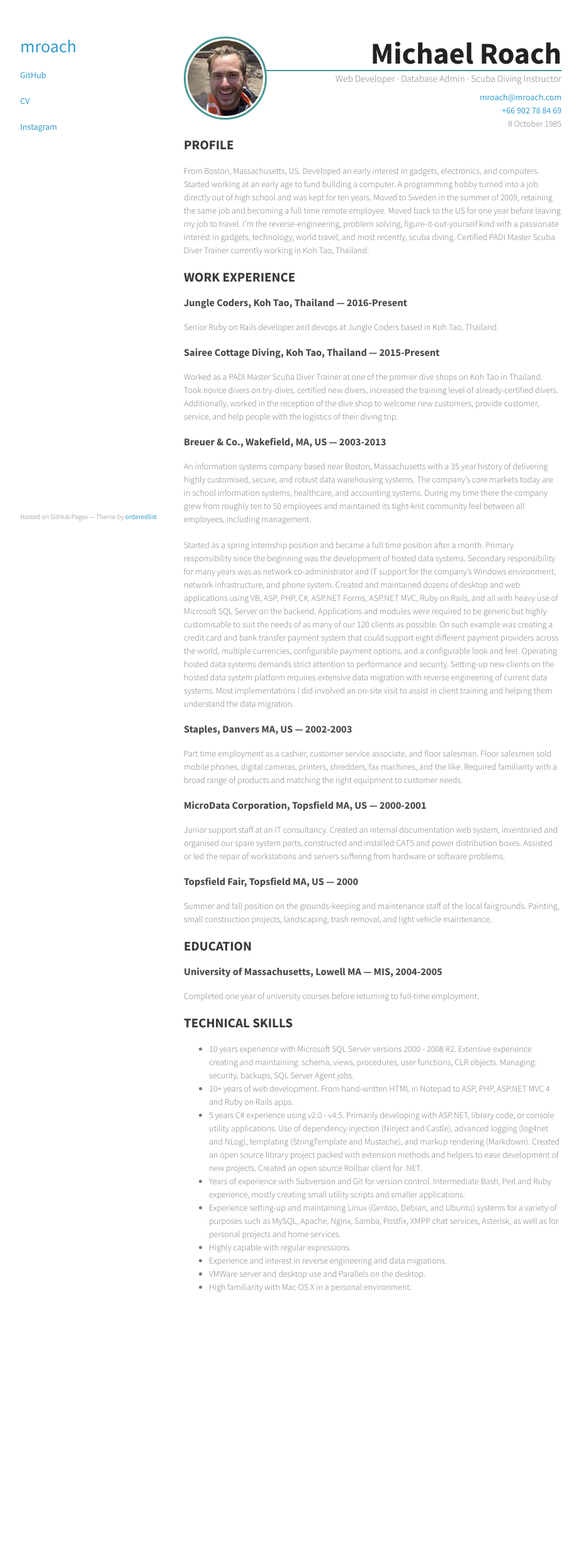
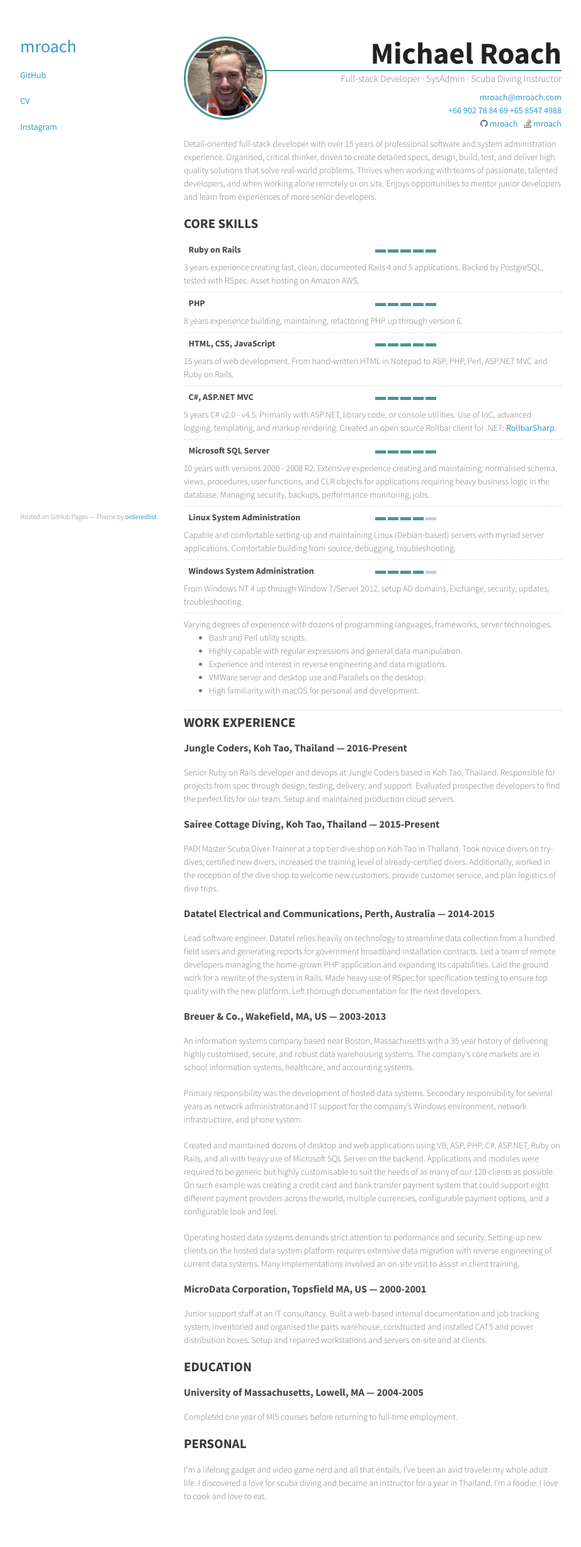
Before and after one commit to mroach/mroach.github.io, a Jekyll site: the page built from cv.html, in a window 1280 px wide. Shown: the whole page at 63% size, without its empty margins (178-1101 px from the left). Built offline with Jekyll 4.4.1, drawn with Linux system fonts in a browser that asks for light colours; nearby versions of some CDN libraries; before the commit the page ends 2124 px from its top, so only the background shows below that.

Commit message:
big CV revamp

```diff
--- a/_layouts/default.html
+++ b/_layouts/default.html
@@ -8,6 +8,8 @@
     <link rel="stylesheet" href="/stylesheets/styles.css">
     <link rel="stylesheet" href="/stylesheets/pygment_trac.css">
     <link rel="stylesheet" href="/stylesheets/cv.css">
+    <link rel="stylesheet" href="//cdnjs.cloudflare.com/ajax/libs/font-awesome/4.7.0/css/font-awesome.min.css">
+    <link rel="stylesheet" href="//cdn.jsdelivr.net/devicons/1.8.0/css/devicons.min.css">
     <meta name="viewport" content="width=device-width, initial-scale=1, user-scalable=no">
     <script type="text/javascript" src="http://code.jquery.com/jquery-1.10.1.min.js"></script>
     <!--[if lt IE 9]>
--- a/cv.html
+++ b/cv.html
@@ -2,61 +2,188 @@
 layout: default
 title: CV - Michael Roach
 ---
-
+<script type="text/javascript">
+  $(function() {
+    var maxRating = 5;
+    $('.rating').each((ix, e) => {
+      let $self = $(e)
+      let fill = $self.data('fill')
+      for (let i = 1; i <= maxRating; i++) {
+        $self.append($('<div>', {class: i <= fill ? 'fill' : 'empty'}))
+      }
+    })
+  });
+</script>
 <div class="cv">
   <div class="head">
     <div class="photo">
       <img src="/images/me.jpg" alt="Mike Roach" />
     </div>
     <h1>Michael Roach</h1>
-    <div class="info-line">Web Developer &middot; Database Admin &middot; Scuba Diving Instructor</div>
+    <div class="info-line">Full-stack Developer &middot; SysAdmin &middot; Scuba Diving Instructor</div>
     <div class="email"><a href="mailto:mroach@mroach.com">mroach@mroach.com</a></div>
     <div class="phone">
       <a href="tel:+66902798468">+66 902 78 84 69</a>
+      <a href="tel:+6585474988">+65 8547 4988</a>
     </div>
-    <div class="birthday">8 October 1985</div>
+    <div class="socials">
+      <span><i class="fa fa-github"></i> <a href="https://github.com/mroach">mroach</a></span>
+      <span><i class="fa fa-stack-overflow"></i> <a href="http://stackoverflow.com/users/642978/mroach">mroach</a></span>
+    </div>
   </div>
-  <h2>Profile</h2>
-  <p>From Boston, Massachusetts, US. Developed an early interest in gadgets, electronics, and computers. Started working at an early age to fund building a computer. A programming hobby turned into a job directly out of high school and was kept for ten years. Moved to Sweden in the summer of 2009, retaining the same job and becoming a full time remote employee. Moved back to the US for one year before leaving my job to travel. I’m the reverse-engineering, problem solving, figure-it-out-yourself kind with a passionate interest in gadgets, technology, world travel, and most recently, scuba diving. Certified PADI Master Scuba Diver Trainer currently working in Koh Tao, Thailand.</p>
+
+  <p>
+    Detail-oriented full-stack developer with over 15 years of professional software and system administration experience.
+    Organised, critical thinker, driven to create detailed specs, design, build, test, and deliver high quality solutions that solve real-world problems.
+    Thrives when working with teams of passionate, talented developers, and when working alone remotely or on site.
+    Enjoys opportunities to mentor junior developers and learn from experiences of more senior developers.
+  </p>
+
+  <h2>Core Skills</h2>
+  <div class="skill">
+    <div class="title"><h4><i class="devicons devicons-ruby_on_rails"></i> Ruby on Rails</h4></div>
+    <div class="level"><div class="rating" data-fill="5"></div></div>
+    <div class="description">
+      3 years experience creating fast, clean, documented Rails 4 and 5 applications.
+      Backed by PostgreSQL, tested with RSpec. Asset hosting on Amazon AWS.
+    </div>
+  </div>
+  <div class="skill">
+    <div class="title"><h4><i class="devicons devicons-php"></i> PHP</h4></div>
+    <div class="level"><div class="rating" data-fill="5"></div></div>
+    <div class="description">8 years experience building, maintaining, refactoring PHP up through version 6.</div>
+  </div>
+  <div class="skill">
+    <div class="title"><h4><i class="devicons devicons-html5"></i> HTML, CSS, JavaScript</h4></div>
+    <div class="level"><div class="rating" data-fill="5"></div></div>
+    <div class="description">15 years of web development. From hand-written HTML in Notepad to ASP, PHP, Perl, ASP.NET MVC and Ruby on Rails.</div>
+  </div>
+  <div class="skill">
+    <div class="title"><h4><i class="devicons devicons-dotnet"></i> C#, ASP.NET MVC</h4></div>
+    <div class="level"><div class="rating" data-fill="5"></div></div>
+    <div class="description">
+      5 years C# v2.0 - v4.5. Primarily with ASP.NET, library code, or console utilities.
+      Use of IoC, advanced logging, templating, and markup rendering.
+      Created an open source Rollbar client for .NET: <a href="https://github.com/mroach/RollbarSharp">RollbarSharp</a>.
+    </div>
+  </div>
+  <div class="skill">
+    <div class="title"><h4><i class="devicons devicons-msql_server"></i> Microsoft SQL Server</h4></div>
+    <div class="level"><div class="rating" data-fill="5"></div></div>
+    <div class="description">
+      10 years with versions 2000 - 2008 R2.
+      Extensive experience creating and maintaining: normalised schema, views, procedures, user functions, and CLR objects for applications requiring heavy business logic in the database.
+      Managing security, backups, performance monitoring, jobs.
+    </div>
+  </div>
+  <div class="skill">
+    <div class="title"><h4><i class="devicons devicons-linux"></i> Linux System Administration</h4></div>
+    <div class="level"><div class="rating" data-fill="4"></div></div>
+    <div class="description">
+      Capable and comfortable setting-up and maintaining Linux (Debian-based) servers
+      with myriad server applications.
+      Comfortable building from source, debugging, troubleshooting.
+    </div>
+  </div>
+  <div class="skill">
+    <div class="title"><h4><i class="devicons devicons-windows"></i> Windows System Administration</h4></div>
+    <div class="level"><div class="rating" data-fill="4"></div></div>
+    <div class="description">
+      From Windows NT 4 up through Window 7/Server 2012, setup AD domains, Exchange, security, updates, troubleshooting.
+    </div>
+  </div>
+  <div class="skill">
+    <div class="icon-kitchen-sink">
+      <i class="devicons devicons-sass"></i>
+      <i class="devicons devicons-git"></i>
+      <i class="devicons devicons-perl"></i>
+      <i class="devicons devicons-javascript"></i>
+      <i class="devicons devicons-css3"></i>
+      <i class="devicons devicons-mysql"></i>
+      <i class="devicons devicons-postgresql"></i>
+      <i class="devicons devicons-apple"></i>
+      <i class="devicons devicons-ubuntu"></i>
+      <i class="devicons devicons-terminal"></i>
+      <i class="devicons devicons-gnu"></i>
+      <i class="devicons devicons-aws"></i>
+      <i class="devicons devicons-sublime"></i>
+      <i class="devicons devicons-atom"></i>
+      <i class="devicons devicons-visualstudio"></i>
+    </div>
+    <div class="description">
+      Varying degrees of experience with dozens of programming languages, frameworks, server technologies.
+      <ul>
+        <li>Bash and Perl utility scripts.</li>
+        <li>Highly capable with regular expressions and general data manipulation.</li>
+        <li>Experience and interest in reverse engineering and data migrations.</li>
+        <li>VMWare server and desktop use and Parallels on the desktop.</li>
+        <li>High familiarity with macOS for personal and development.</li>
+      </ul>
+    </div>
+  </div>
 
   <h2>Work Experience</h2>
-
   <h3>Jungle Coders, Koh Tao, Thailand — 2016-Present</h3>
-  <p>Senior Ruby on Rails developer and devops at Jungle Coders based in Koh Tao, Thailand.</p>
+  <p>
+    Senior Ruby on Rails developer and devops at Jungle Coders based in Koh Tao, Thailand.
+    Responsible for projects from spec through design, testing, delivery, and support.
+    Evaluated prospective developers to find the perfect fits for our team.
+    Setup and maintained production cloud servers.
+  </p>
 
   <h3>Sairee Cottage Diving, Koh Tao, Thailand — 2015-Present</h3>
-  <p>Worked as a PADI Master Scuba Diver Trainer at one of the premier dive shops on Koh Tao in Thailand. Took novice divers on try-dives, certified new divers, increased the training level of already-certified divers. Additionally, worked in the reception of the dive shop to welcome new customers, provide customer, service, and help people with the logistics of their diving trip.</p>
+  <p>
+    PADI Master Scuba Diver Trainer at a top tier dive shop on Koh Tao in Thailand.
+    Took novice divers on try-dives, certified new divers, increased the training level of already-certified divers.
+    Additionally, worked in the reception of the dive shop to welcome new customers, provide customer service, and plan logistics of dive trips.
+  </p>
+
+  <h3>Datatel Electrical and Communications, Perth, Australia — 2014-2015</h3>
+  <p>
+    Lead software engineer.
+    Datatel relies heavily on technology to streamline data collection from a hundred field users and generating reports for government broadband installation contracts.
+    Led a team of remote developers managing the home-grown PHP application and expanding its capabilities.
+
+    Laid the ground work for a rewrite of the system in Rails. Made heavy use of RSpec for specification testing to ensure top quality with the new platform. Left thorough documentation for the next developers.
+</p>
 
   <h3>Breuer &amp; Co., Wakefield, MA, US — 2003-2013</h3>
-  <p>An information systems company based near Boston, Massachusetts with a 35 year history of delivering highly customised, secure, and robust data warehousing systems. The company’s core markets today are in school information systems, healthcare, and accounting systems. During my time there the company grew from roughly ten to 50 employees and maintained its tight-knit community feel between all employees, including management.</p>
+  <p>
+    An information systems company based near Boston, Massachusetts with a 35 year history of delivering highly customised, secure, and robust data warehousing systems.
+    The company’s core markets are in school information systems, healthcare, and accounting systems.
+  </p>
 
-  <p>Started as a spring internship position and became a full time position after a month. Primary responsibility since the beginning was the development of hosted data systems. Secondary responsibility for many years was as network co-administrator and IT support for the company’s Windows environment, network infrastructure, and phone system. Created and maintained dozens of desktop and web applications using VB, ASP, PHP, C#, ASP.NET Forms, ASP.NET MVC, Ruby on Rails, and all with heavy use of Microsoft SQL Server on the backend. Applications and modules were required to be generic but highly customisable to suit the needs of as many of our 120 clients as possible. On such example was creating a credit card and bank transfer payment system that could support eight different payment providers across the world, multiple currencies, configurable payment options, and a configurable look and feel. Operating hosted data systems demands strict attention to performance and security. Setting-up new clients on the hosted data system platform requires extensive data migration with reverse engineering of current data systems. Most implementations I did involved an on-site visit to assist in client training and helping them understand the data migration.</p>
-
-  <h3>Staples, Danvers MA, US — 2002-2003</h3>
-  <p>Part time employment as a cashier, customer service associate, and floor salesman. Floor salesmen sold mobile phones, digital cameras, printers, shredders, fax machines, and the like. Required familiarity with a broad range of products and matching the right equipment to customer needs.</p>
+  <p>
+    Primary responsibility was the development of hosted data systems.
+    Secondary responsibility for several years as network administrator and IT support for the company’s Windows environment, network infrastructure, and phone system.
+  </p>
+  <p>
+    Created and maintained dozens of desktop and web applications using VB, ASP, PHP, C#, ASP.NET, Ruby on Rails, and all with heavy use of Microsoft SQL Server on the backend.
+    Applications and modules were required to be generic but highly customisable to suit the needs of as many of our 120 clients as possible.
+    On such example was creating a credit card and bank transfer payment system that could support eight different payment providers across the world,
+    multiple currencies, configurable payment options, and a configurable look and feel.
+  </p>
+  <p>
+    Operating hosted data systems demands strict attention to performance and security.
+    Setting-up new clients on the hosted data system platform requires extensive data migration with reverse engineering of current data systems.
+    Many implementations involved an on-site visit to assist in client training.
+  </p>
 
   <h3>MicroData Corporation, Topsfield MA, US — 2000-2001</h3>
-  <p>Junior support staff at an IT consultancy. Created an internal documentation web system, inventoried and organised our spare system parts, constructed and installed CAT5 and power distribution boxes. Assisted or led the repair of workstations and servers suffering from hardware or software problems.</p>
-
-  <h3>Topsfield Fair, Topsfield MA, US — 2000</h3>
-  <p>Summer and fall position on the grounds-keeping and maintenance staff of the local fairgrounds. Painting, small construction projects, landscaping, trash removal, and light vehicle maintenance.</p>
-
+  <p>
+    Junior support staff at an IT consultancy. Built a web-based internal documentation and job tracking system, inventoried and organised the parts warehouse, constructed and installed CAT5 and power distribution boxes.
+    Setup and repaired workstations and servers on-site and at clients.
+  </p>
 
   <h2>Education</h2>
-  <h3>University of Massachusetts, Lowell MA — MIS, 2004-2005</h3>
-  <p>Completed one year of university courses before returning to full-time employment.</p>
+  <h3>University of Massachusetts, Lowell, MA — 2004-2005</h3>
+  <p>Completed one year of MIS courses before returning to full-time employment.</p>
 
-  <h2>Technical Skills</h2>
-  <ul>
-    <li>10 years experience with Microsoft SQL Server versions 2000 - 2008 R2. Extensive experience creating and maintaining: schema, views, procedures, user functions, CLR objects. Managing: security, backups, SQL Server Agent jobs.</li>
-    <li>10+ years of web development. From hand-written HTML in Notepad to ASP, PHP, ASP.NET MVC 4 and Ruby on Rails apps.</li>
-    <li>5 years C# experience using v2.0 - v4.5. Primarily developing with ASP.NET, library code, or console utility applications. Use of dependency injection (Ninject and Castle), advanced logging (log4net and NLog), templating (StringTemplate and Mustache), and markup rendering (Markdown). Created an open source library project packed with extension methods and helpers to ease development of new projects. Created an open source Rollbar client for .NET.</li>
-    <li>Years of experience with Subversion and Git for version control.
-Intermediate Bash, Perl and Ruby experience, mostly creating small utility scripts and smaller applications.</li>
-    <li>Experience setting-up and maintaining Linux (Gentoo, Debian, and Ubuntu) systems for a variety of purposes such as MySQL, Apache, Nginx, Samba, Postfix, XMPP chat services, Asterisk, as well as for personal projects and home services.</li>
-    <li>Highly capable with regular expressions.</li>
-    <li>Experience and interest in reverse engineering and data migrations.</li>
-    <li>VMWare server and desktop use and Parallels on the desktop.</li>
-    <li>High familiarity with Mac OS X in a personal environment.</li>
-  </ul>
+  <h2>Personal</h2>
+  <p>
+    I'm a lifelong gadget and video game nerd and all that entails.
+    I've been an avid traveler my whole adult life.
+    I discovered a love for scuba diving and became an instructor for a year in Thailand.
+    I'm a foodie. I love to cook and love to eat.
+  </p>
 </div>
--- a/stylesheets/cv.css
+++ /dev/null
@@ -1,27 +0,0 @@
-.cv .h1, .cv .h2 { color: #000523; }
-.cv p { font-weight: 300; }
-.cv h2 { text-transform: uppercase; }
-
-.cv .head h1 {
-  margin: 0 0;
-  font-size: 3rem;
-  border-bottom:
-  solid 2px #489894;
-  margin-left: 130px;
-}
-.cv .head {
-  text-align:
-  right; min-height: 160px;
-}
-.cv .head .photo { float: left; }
-.cv .head .photo img {
-  height: 120px;
-  border-radius: 70px;
-  padding: 3px;
-  border: solid 3px #489894;
-}
-
-.cv .head .info-line {
-  font-size: 1.1em;
-  margin-bottom: .5em;
-}
--- /dev/null
+++ b/stylesheets/cv.scss
@@ -0,0 +1,78 @@
+---
+# Main site styling
+---
+@media print {
+  header { display: none }
+}
+.cv {
+  .h1, .h2 { color: #000523 }
+  p { font-weight: 300; }
+  h2 { text-transform: uppercase; }
+
+  .head {
+    text-align:
+    right; min-height: 160px;
+    h1 {
+      margin: 0 0;
+      font-size: 3rem;
+      border-bottom:
+      solid 2px #489894;
+      margin-left: 130px;
+    }
+    .photo {
+      float: left;
+      img {
+        height: 120px;
+        border-radius: 70px;
+        padding: 3px;
+        border: solid 3px #489894;
+      }
+    }
+    .info-line {
+      font-size: 1.1em;
+      margin-bottom: .5em;
+    }
+    .socials span { margin-left: 0.5em }
+  }
+  .skill {
+    margin: .5em 0;
+    border-bottom: dashed 1px #ddd;
+    .title {
+      display: inline-block;
+      width: 300px;
+      h4 { margin: 0 }
+      i {
+        font-size: 1.7em;
+        display: inline-block;
+        margin-right: 0.2em;
+        line-height: 0.75em;
+        vertical-align: -25%;
+      }
+    }
+
+    .level {
+      display: inline-block;
+    }
+
+    .description {
+      margin: .5em 0
+    }
+  }
+
+  .icon-kitchen-sink {
+    i { font-size: 2em; }
+  }
+}
+
+.rating {
+  display: flex;
+  align-items: stretch;
+  width: 100px;
+  & > div {
+    height: 5px;
+    margin: 0.1em;
+    background-color: #489894;
+    flex-grow: 1
+  }
+  .empty { opacity: 0.4 }
+}
```
